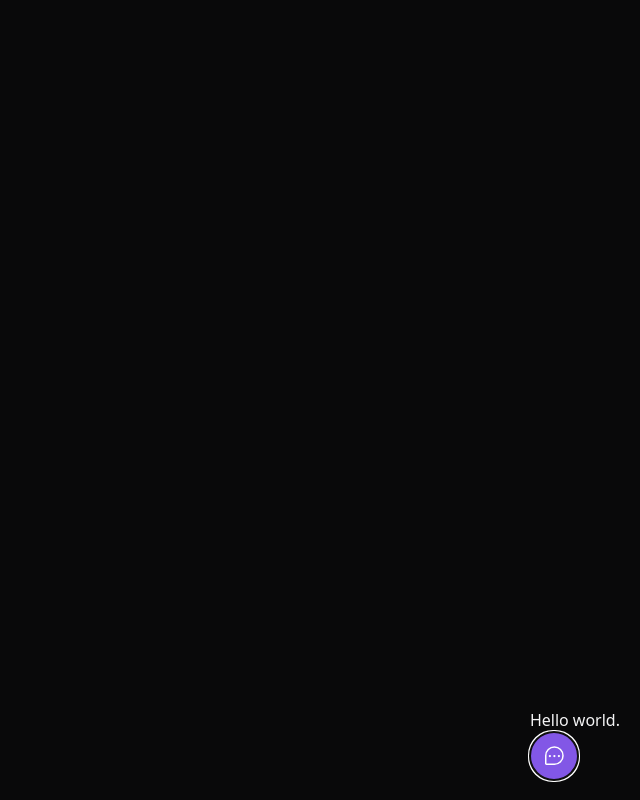
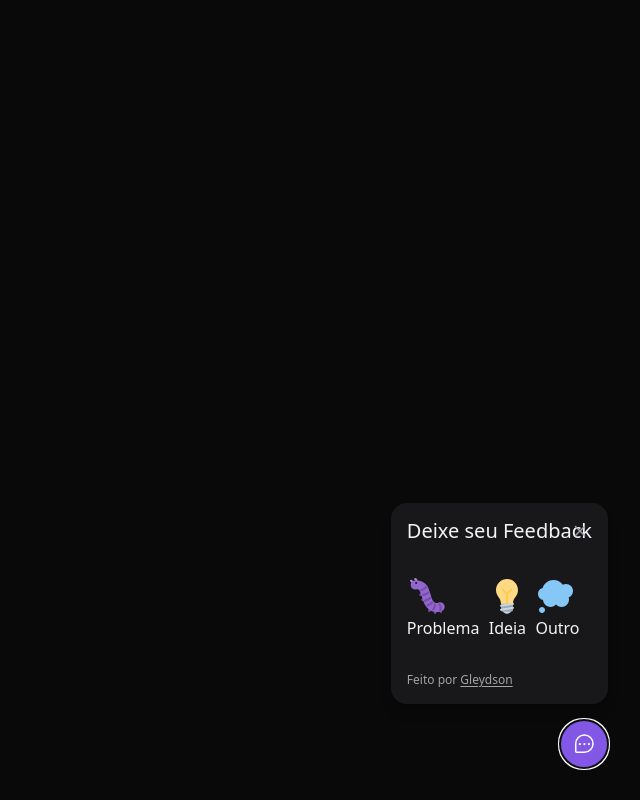
Before and after one commit to gw-rodrigues/nlw-8, a React (Vite) app: page / in a window 1280 px wide. Both pictures are taken after a click on the button "Feedback". Shown: the whole page, without its empty margins (640-1280 px from the left). Built offline with nearby package versions, Linux system fonts and the light colour scheme.

Commit message:
Add responsible, importing widget form

```diff
--- a/src/components/Widget.tsx
+++ b/src/components/Widget.tsx
@@ -1,11 +1,14 @@
 import { ChatTeardropDots } from 'phosphor-react'
 import { Popover } from '@headlessui/react'
+import { WidgetForm } from './WidgetForm'
 export function Widget() {
 
     return (
-        <Popover className=' absolute bottom-5 right-5'>
+        <Popover className=' absolute bottom-4 right-4 md:bottom-8 md:right-8 flex flex-col items-end'>
 
-            <Popover.Panel><p>Hello world.</p></Popover.Panel>
+            <Popover.Panel>
+                <WidgetForm/>
+            </Popover.Panel>
 
             <Popover.Button className=' bg-brand-500 rounded-full px-3 h-12 text-white flex items-center group'>
                 <ChatTeardropDots className=' w-6 h-6' />
```
